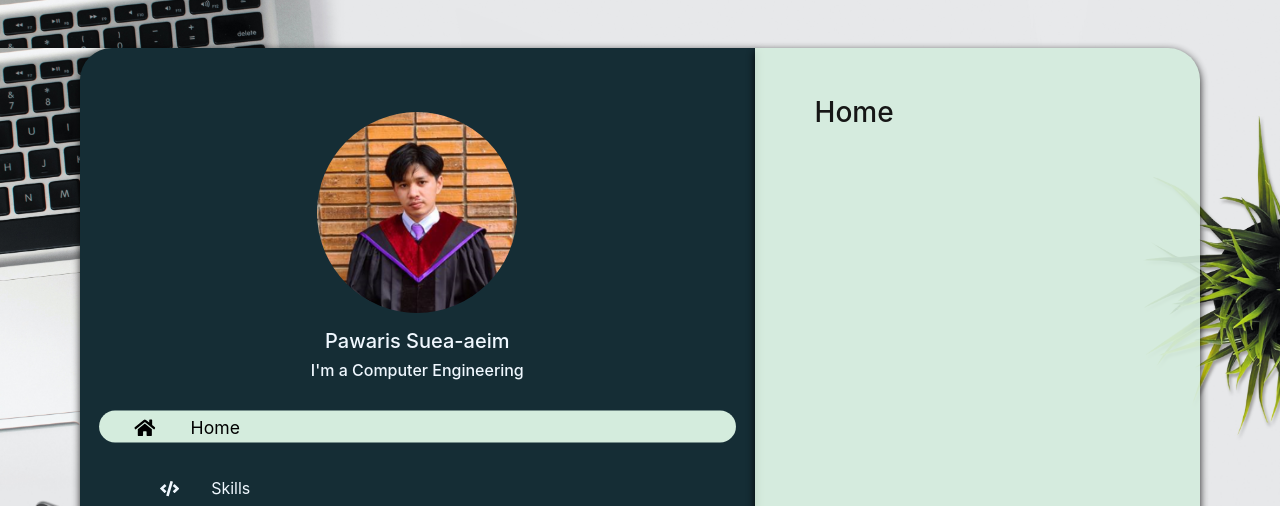
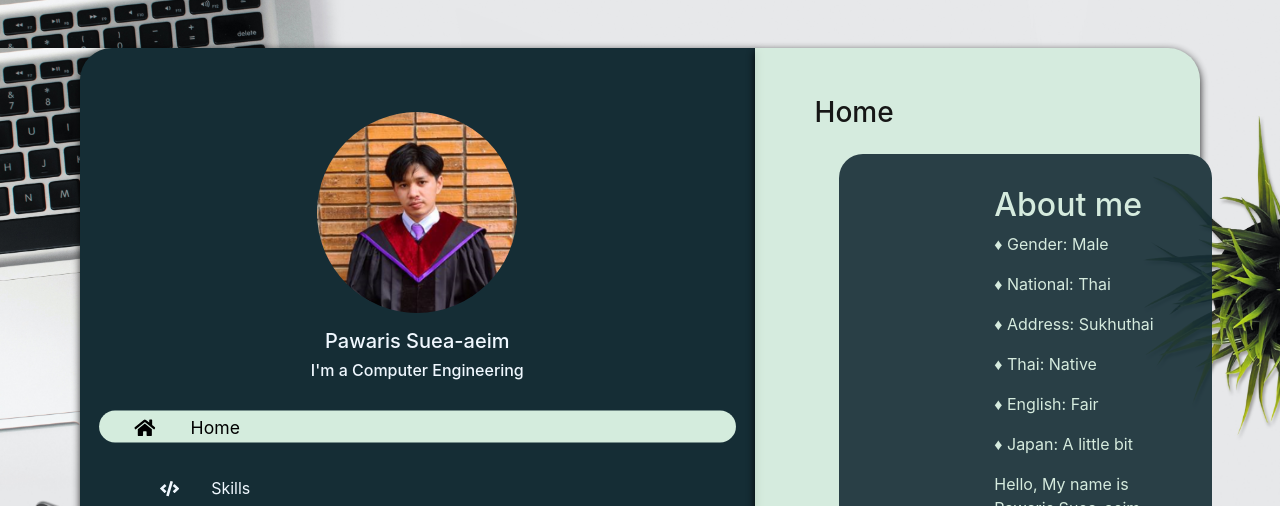
Before and after one commit to PawarisSueaaeim/Profile-v2, a React (Create React App) app: page / in a window 1280 px wide. Shown: the top 506 px of the page. Built offline with nearby package versions, Linux system fonts and the light colour scheme.

Commit message:
home-page

```diff
--- a/package.json
+++ b/package.json
@@ -13,6 +13,7 @@
     "react-icons": "^4.4.0",
     "react-router-dom": "^6.3.0",
     "react-scripts": "5.0.1",
+    "react-typing-effect": "^2.0.5",
     "web-vitals": "^2.1.0"
   },
   "scripts": {
--- a/src/Content.css
+++ b/src/Content.css
@@ -6,6 +6,7 @@
     color: black;
     opacity: 0.9;
     box-shadow: #000 0px 3px 9px;
+    text-align: left;
 }
 
 .container {
@@ -15,9 +16,24 @@
 .content-box {
     margin: 1.5rem;
     background-color: #152D35;
-    border-radius: 2rem;
+    border-radius: 1.5rem;
+    color: #D4ECDD;
+    display: flex;
+    padding: 2rem;
+    text-align: left;
 }
 
-.content-bg h3 {
-    text-align: left;
+.left-side {
+    width: 40%;
+    align-content: center;
+    justify-content: center;
+    text-align: center;
 }
+
+.right-side {
+    width: 60%;
+}
+
+.typing {
+    font-size: 30px;
+}
--- a/src/page/Home.js
+++ b/src/page/Home.js
@@ -1,5 +1,6 @@
 import React from "react";
 import "../Content.css";
+import ReactTypingEffect from "react-typing-effect";
 
 export default function Home() {
   return (
@@ -7,13 +8,31 @@ export default function Home() {
       <div className="container">
         <h3>Home</h3>
         <div className="content-box">
-          <div className="row">
-            <div className="col">
-
-            </div>
-            <div className="col">
-
-            </div>
+          <div className="left-side">
+            <ReactTypingEffect
+              className="typing"
+              text={[
+                "Hello, My name is Pawaris Sueaaeim Computer Engineering",
+              ]}
+              speed={80}
+              eraseDelay={500}
+            />
+          </div>
+          <div className="right-side">
+            <h2>About me</h2>
+            <p>♦ Gender: Male</p>
+            <p>♦ National: Thai</p>
+            <p>♦ Address: Sukhuthai</p>
+            <p>♦ Thai: Native</p>
+            <p>♦ English: Fair</p>
+            <p>♦ Japan: A little bit</p>
+            <p>
+              Hello, My name is Pawaris Suea-aeim nickname Pleum, I'm 23 years
+              old, I'm graduated from Chiang Mai University faculty computer
+              engineering, Currently living in Rayong and working as a System
+              Engineer/IT Support at The amata city, Is a company related to the
+              production of auto parts.
+            </p>
           </div>
         </div>
       </div>
```
Also changed, not shown: 1 other file (tests, documents, lock files or other folders).
